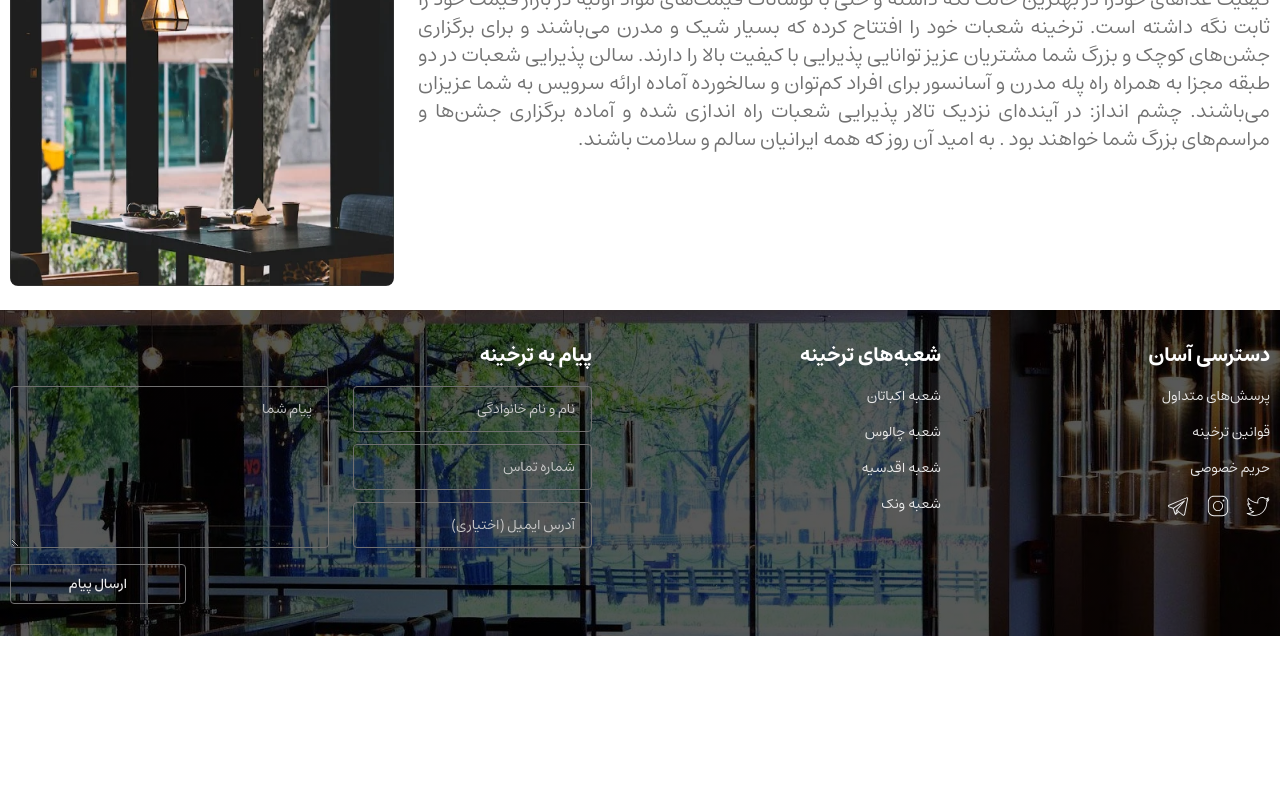
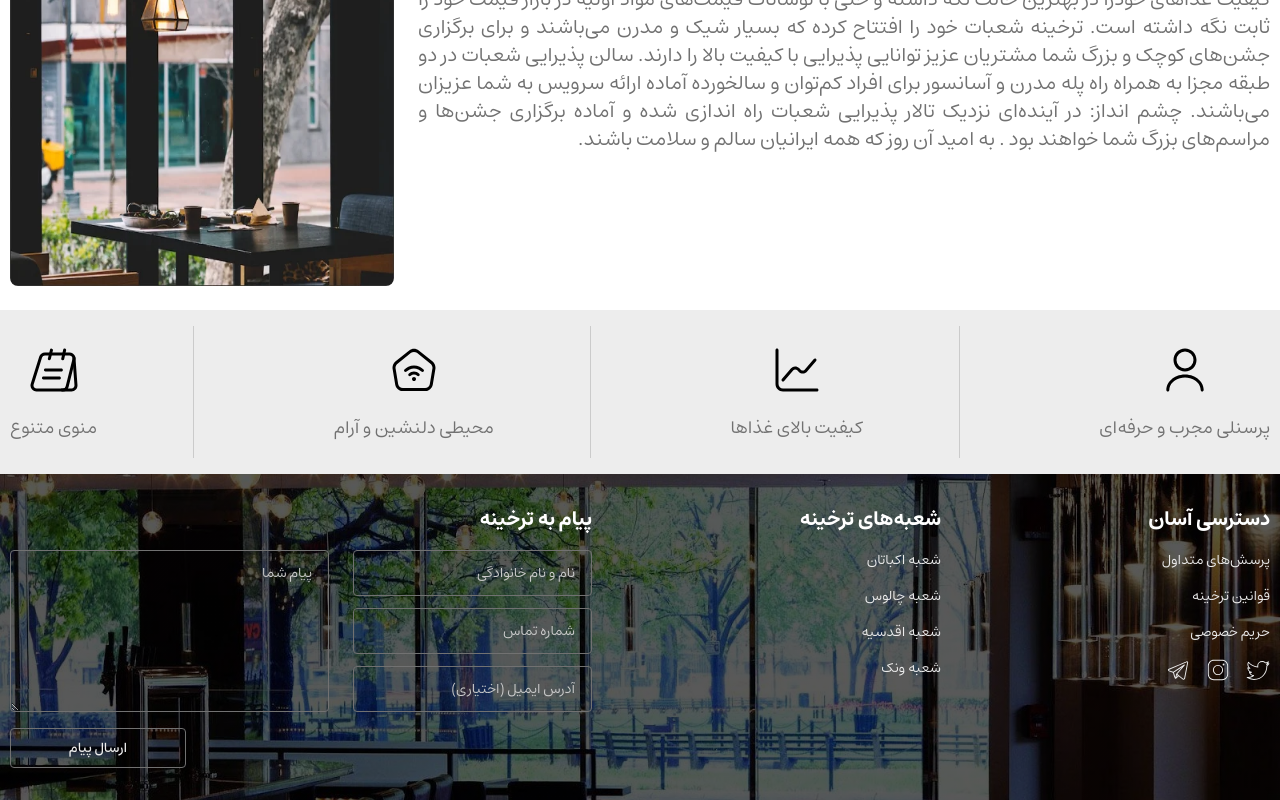
Before and after one commit to hhznmrnayeri/tarkhine-typescript, a React (Vite) app: page /about in a window 1280 px wide. Shown: the part 638-1438 px from the top of the page. Before the commit the page ends 1274 px from the top, so only its background shows below. Built offline with nearby package versions, Linux system fonts and the light colour scheme.

Commit message:
build: :lipstick: create Option section
create OptionItem component

import to About page

```diff
--- a/src/view/About/Index.tsx
+++ b/src/view/About/Index.tsx
@@ -1,6 +1,7 @@
 import Footer from "../../components/Footer";
 import Header from "../../components/Header";
 import Nav from "../../components/Nav";
+import Option from "./Option";
 import Section from "./Section";
 export function Index() {
   return (
@@ -11,6 +12,7 @@ export function Index() {
         background="bg-header-about"
       />
       <Section />
+      <Option />
       <Footer />
     </>
   );
--- /dev/null
+++ b/src/view/About/Option.tsx
@@ -0,0 +1,43 @@
+import OptionItem from "./OptionItem";
+import UserIcon from "../../assets/svg/UserIcon";
+import DiagramIcon from "../../assets/svg/DiagramIcon";
+import WifiIcon from "../../assets/svg/WifiIcon";
+import MenuBoardIcon from "../../assets/svg/MenuBoardIcon";
+export default function Option() {
+  return (
+    <section className="bg-gray-300 py-3 md:py-4">
+      <div className="container">
+        <div className="flex items-start justify-between divide-x divide-x-reverse divide-gray-400">
+          <OptionItem
+            title="پرسنلی مجرب و حرفه‌ای"
+            icon={<UserIcon />}
+            center={false}
+            right={true}
+            left={false}
+          />
+          <OptionItem
+            title="کیفیت بالای غذاها"
+            icon={<DiagramIcon />}
+            center={true}
+            right={false}
+            left={false}
+          />
+          <OptionItem
+            title="محیطی دلنشین و آرام"
+            icon={<WifiIcon />}
+            center={true}
+            right={false}
+            left={false}
+          />
+          <OptionItem
+            title="منوی متنوع"
+            icon={<MenuBoardIcon />}
+            center={false}
+            right={false}
+            left={true}
+          />
+        </div>
+      </div>
+    </section>
+  );
+}
--- /dev/null
+++ b/src/view/About/OptionItem.tsx
@@ -0,0 +1,26 @@
+import React from "react";
+type OptionItemProps = {
+  center: boolean;
+  left: boolean;
+  right: boolean;
+  title: string;
+  icon: React.ReactNode;
+};
+export default function OptionItem(props: OptionItemProps) {
+  return (
+    <div
+      className={`flex flex-col items-center md:gap-4 text-2xs md:text-lg text-center xs:flex-shrink-0 md:py-4 ${
+        props.center ? "px-3 xs:px-4 sm:px-10 md:px-6 lg:px-16 xl:px-24" : ""
+      } ${
+        props.left ? "pr-3 xs:pr-4 sm:pr-10 md:pr-6 lg:pr-16 xl:pr-24" : ""
+      } ${
+        props.right ? "pl-3 xs:pl-4 sm:pl-10 md:pl-6 lg:pl-16 xl:pl-24" : ""
+      }`}
+    >
+      <span className="w-4 h-4 md:w-12 md:h-14 child:w-full child:h-full">
+        {props.icon}
+      </span>
+      <h4 className="text-gray-700">{props.title}</h4>
+    </div>
+  );
+}
```
